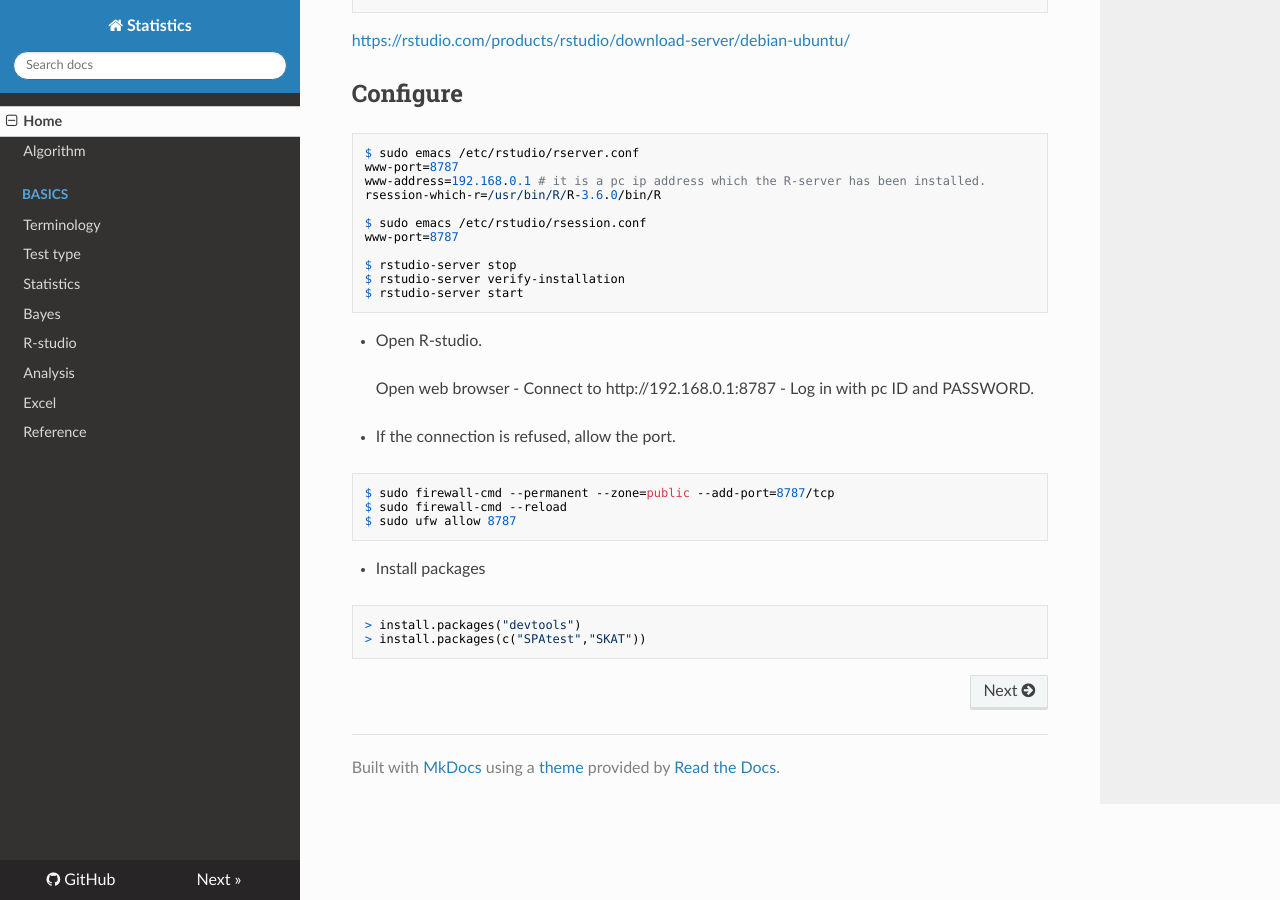
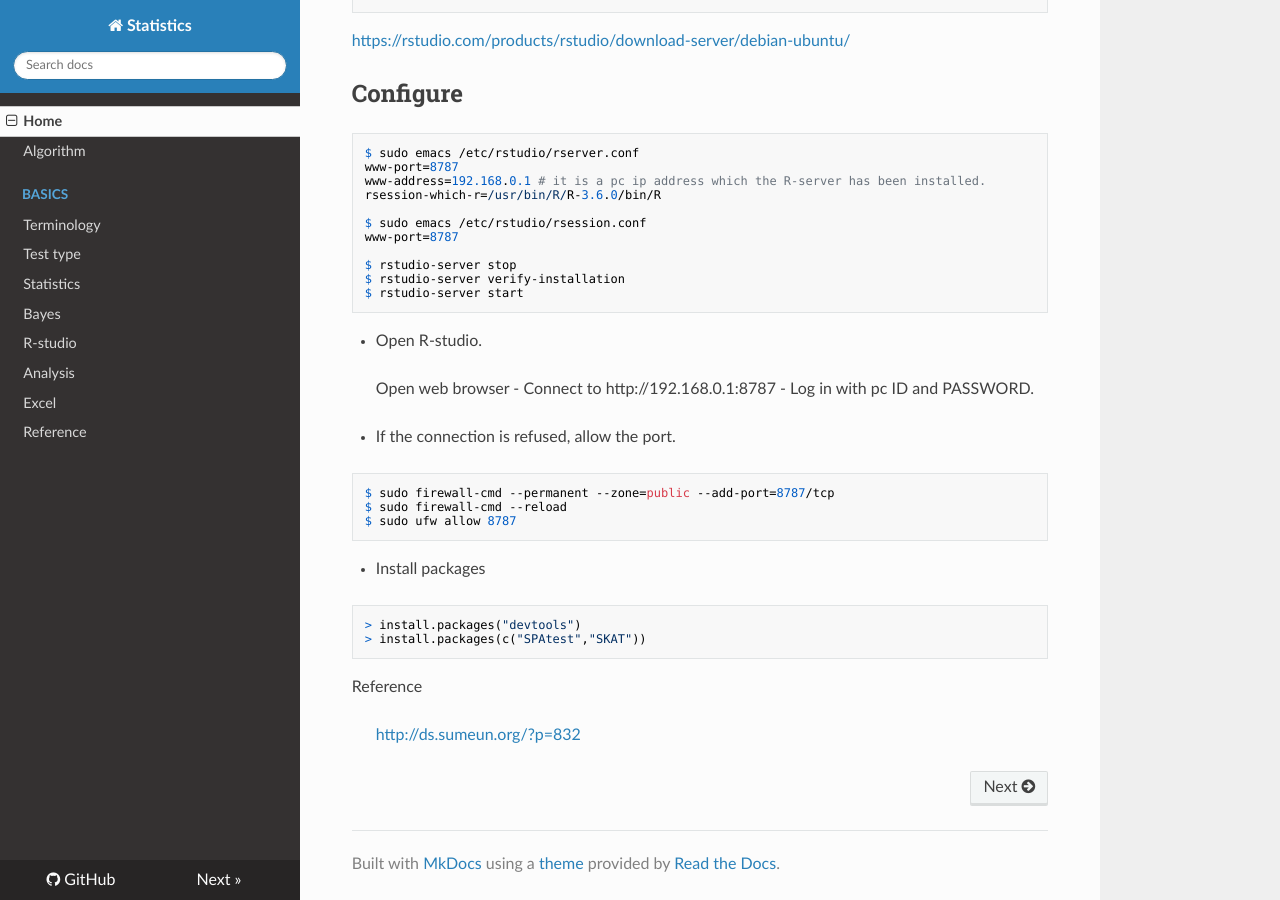
Before and after one commit to WonyoungCho/Statistics, an MkDocs documentation site: the page built from docs/index.md, in a window 1280 px wide and 900 px high, scrolled down 1982 px. Built offline with MkDocs 1.6.1, drawn with Linux system fonts in a browser that asks for light colours; nearby versions of some CDN libraries; old or Windows-style settings are respelled for this version of MkDocs.

Commit message:
Update index.md

````diff
--- a/docs/index.md
+++ b/docs/index.md
@@ -115,3 +115,6 @@ $ sudo ufw allow 8787
 > install.packages("devtools")
 > install.packages(c("SPAtest","SKAT"))
 ```
+Reference
+
+> <http://ds.sumeun.org/?p=832>
````
